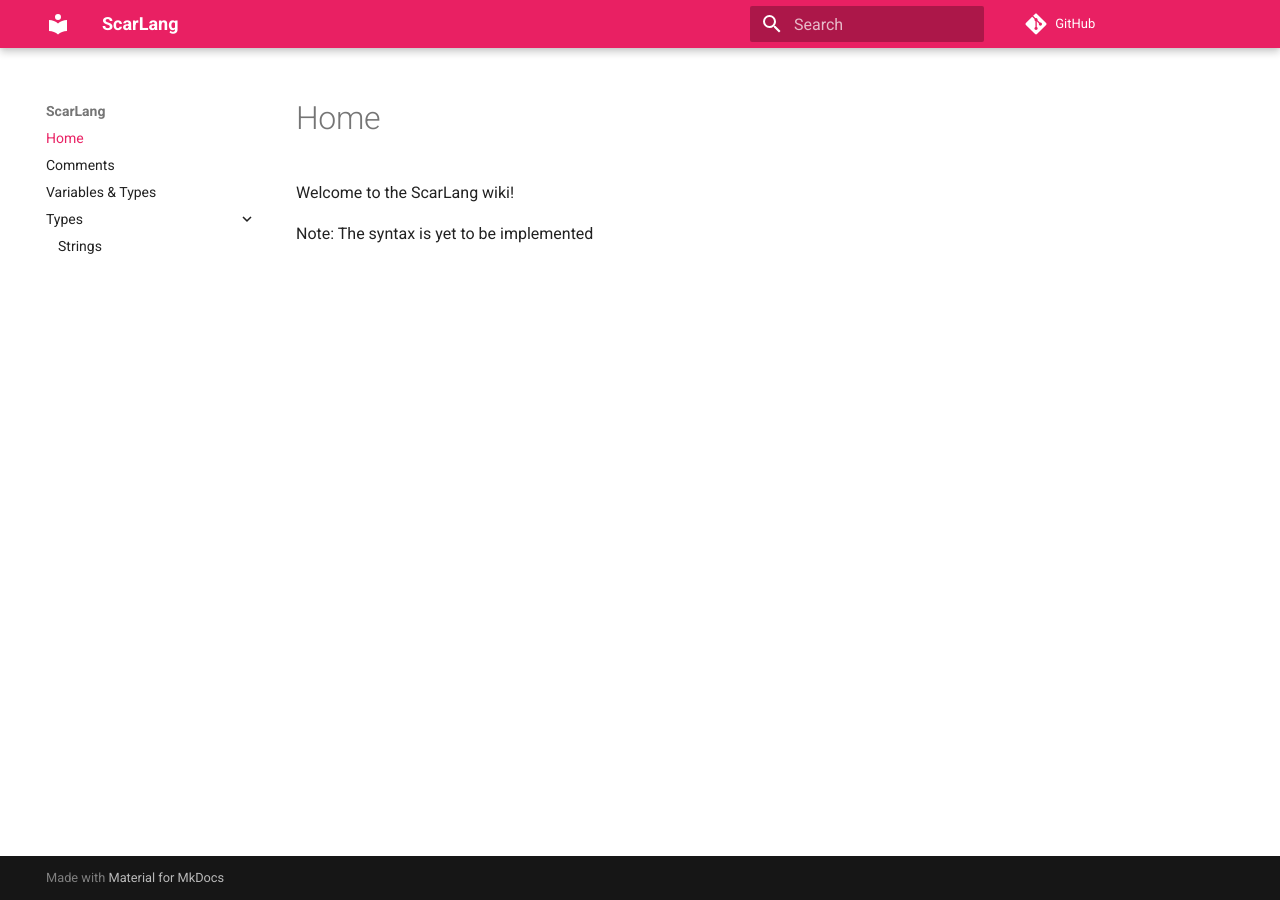
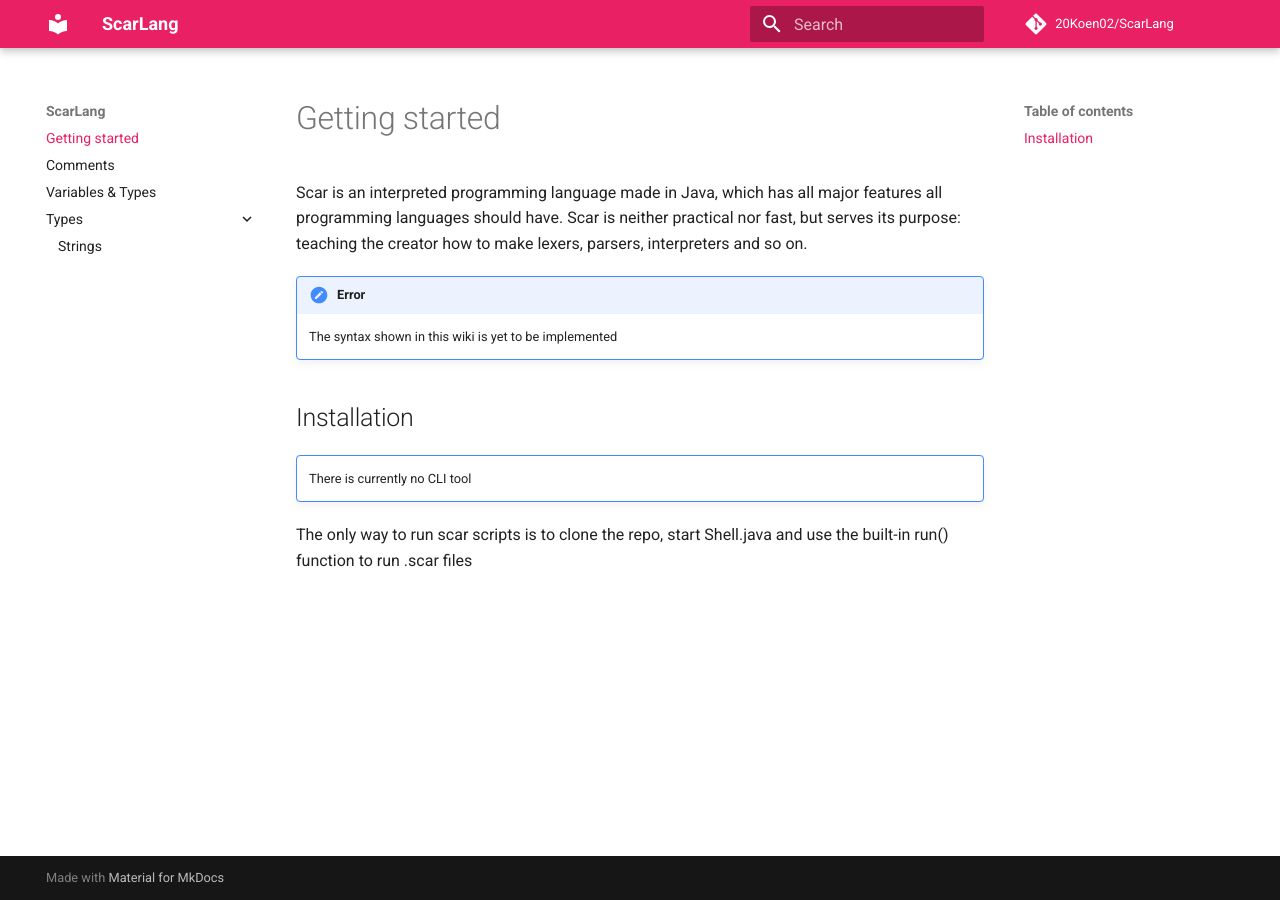
Before and after one commit to 20Koen02/ScarLang-Docs, an MkDocs documentation site: the page built from docs/index.md, in a window 1280 px wide. Built offline with MkDocs 1.6.1 and Material for MkDocs 9.7.7, drawn with Linux system fonts in a browser that asks for light colours; comment, search, counter and statistics services are not loaded.

Commit message:
getting started

```diff
--- a/docs/index.md
+++ b/docs/index.md
@@ -1,3 +1,14 @@
-Welcome to the ScarLang wiki!
+# Getting started
+Scar is an interpreted programming language made in Java, which has all major
+features all programming languages should have. Scar is neither practical nor fast,
+but serves its purpose: teaching the creator how to make lexers, parsers, interpreters and so on.
 
-Note: The syntax is yet to be implemented
+!!! error
+    The syntax shown in this wiki is yet to be implemented
+
+## Installation
+
+!!! error ""
+    There is currently no CLI tool
+
+The only way to run scar scripts is to clone the repo, start Shell.java and use the built-in run() function to run .scar files
--- a/mkdocs.yml
+++ b/mkdocs.yml
@@ -1,5 +1,6 @@
 site_name: ScarLang
-repo_url: https://github.com/20koen02/scarlang-docs
+repo_url: https://github.com/20Koen02/ScarLang
+repo_name: 20Koen02/ScarLang
 
 theme:
   name: material
@@ -13,5 +14,7 @@ theme:
     repo: fontawesome/brands/git-alt
 
 markdown_extensions:
+  - admonition
+  - pymdownx.smartsymbols
   - toc:
       permalink: true
```
Also changed, not shown: docs/comments.md (+3 -0 lines), docs/variables_and_types.md (+0 -3 lines).
